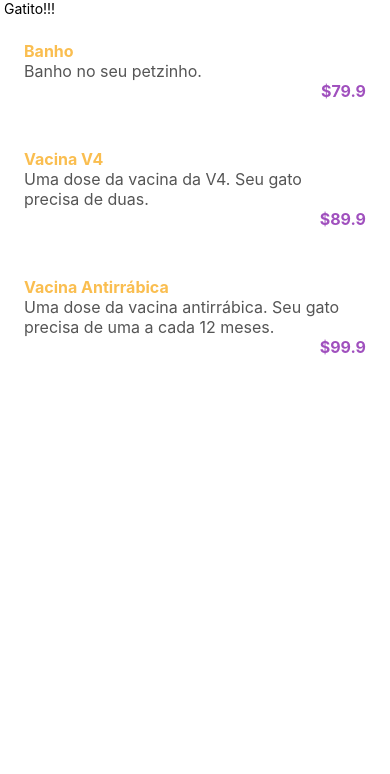
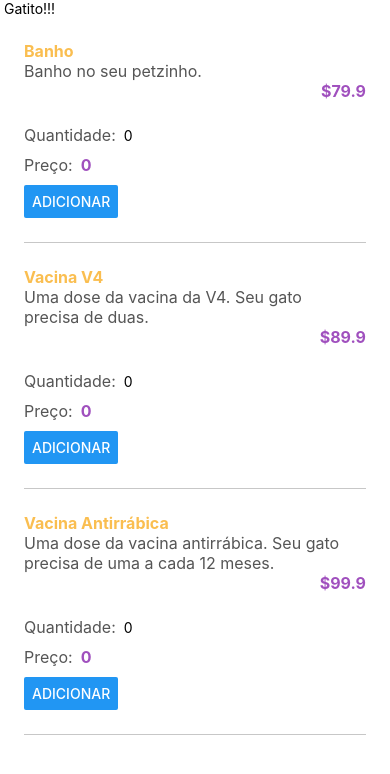
Before and after one commit to lia-dias/gatito-petshop-alura, a React Native app: screen / in a window 390 px wide. Shown: the top 774 px of the page. Built offline with nearby package versions, Linux system fonts and the light colour scheme.

Commit message:
Adiciona view de carrinho no Item

```diff
--- a/src/telas/servicos/Item/index.js
+++ b/src/telas/servicos/Item/index.js
@@ -1,12 +1,28 @@
-import { Text, View } from "react-native";
+import { Button, Text, TextInput, View } from "react-native";
 import estilo from "./estilo";
 
 export default function Item({nome, preco, descricao}) {
     return (
-        <View style={estilo.informacao}>
-            <Text style={estilo.nome}>{nome}</Text>
-            <Text style={estilo.descricao}>{descricao}</Text>
-            <Text style={estilo.preco}>${preco}</Text>
-        </View>
+        <>
+            <View style={estilo.informacao}>
+                <Text style={estilo.nome}>{nome}</Text>
+                <Text style={estilo.descricao}>{descricao}</Text>
+                <Text style={estilo.preco}>${preco}</Text>
+            </View>
+            <View style={estilo.carrinho}>
+                <View>
+                    <View style={estilo.valor}>
+                        <Text style={estilo.descricao}>Quantidade:</Text>
+                        <TextInput value="0"/>
+                    </View>
+                    <View style={estilo.valor}>
+                        <Text style={estilo.descricao}>Preço:</Text>
+                        <Text style={estilo.preco}>0</Text>
+                    </View>
+                </View>
+                <Button title="Adicionar" />
+            </View>
+            <View style={estilo.divisor}/>
+        </>
     )
 }
```
